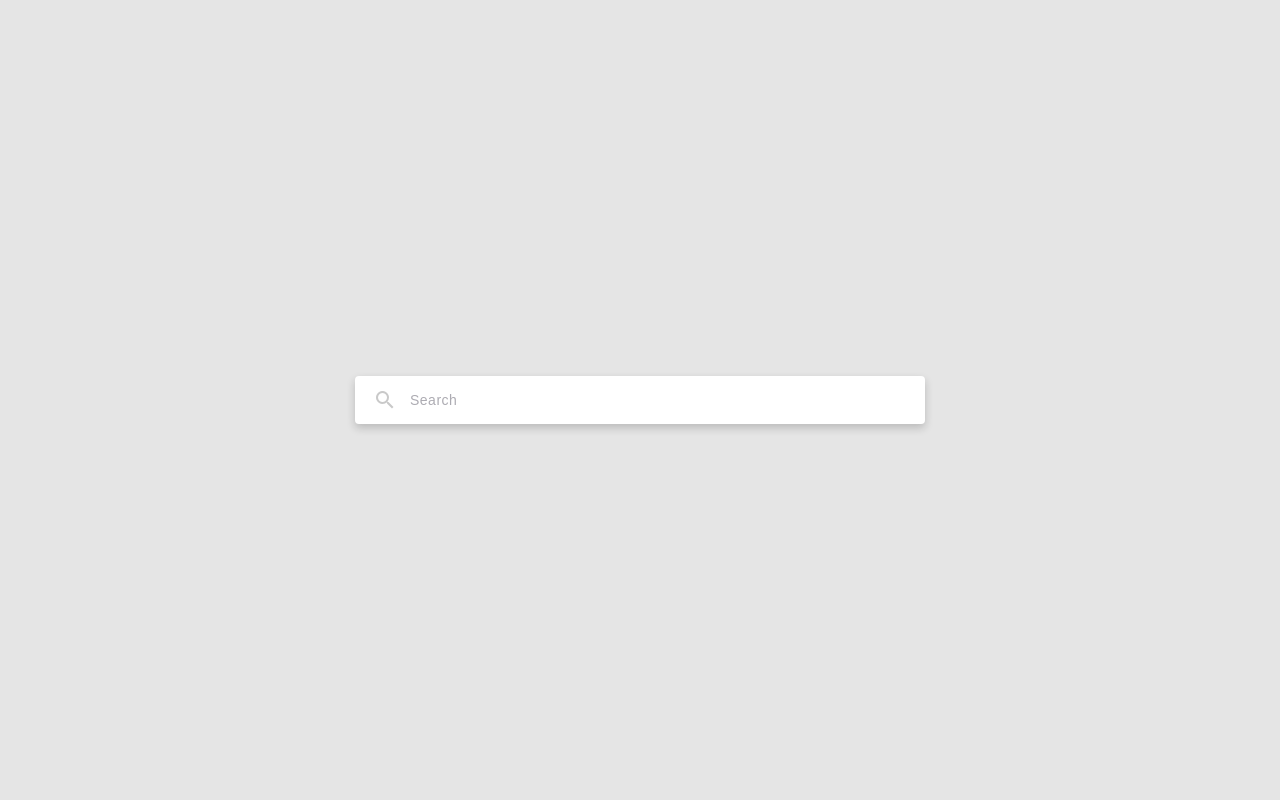
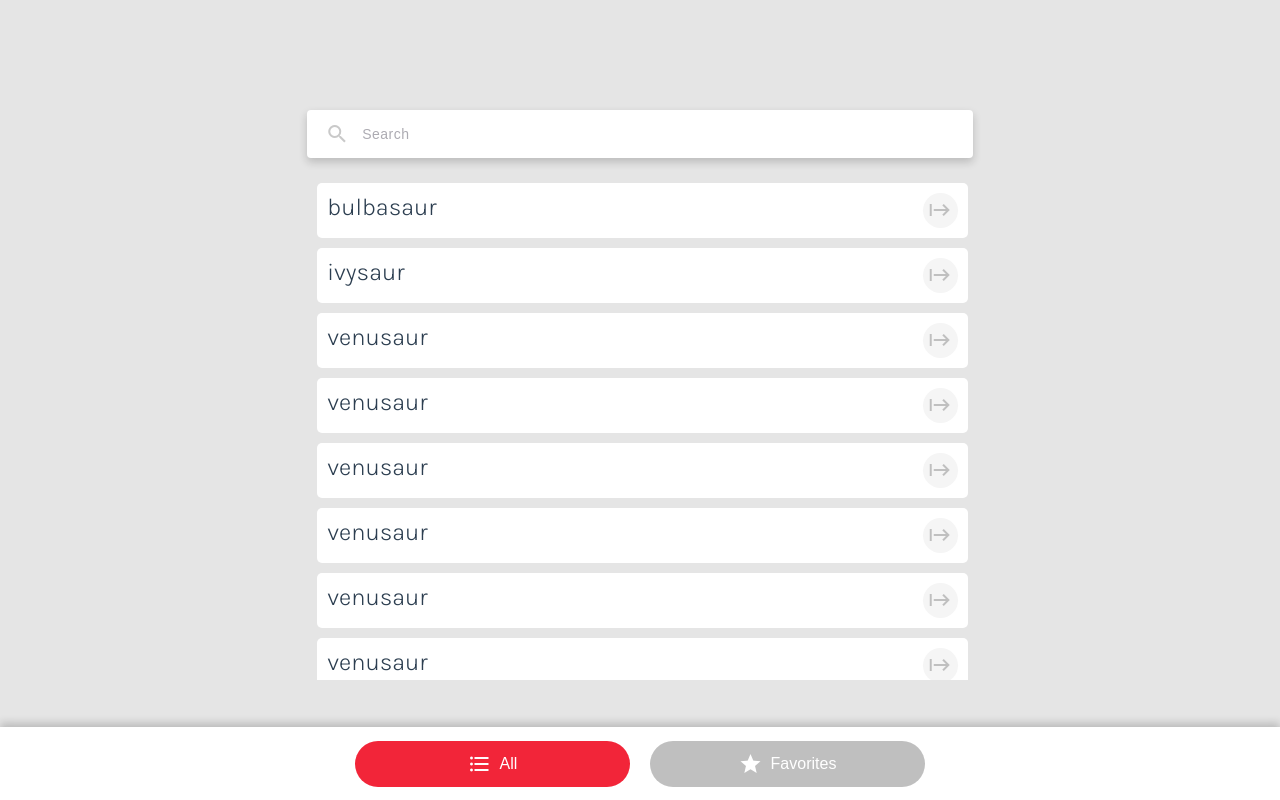
Before and after one commit to GermanAviles/mypokedex, a Vue app: page /pokemons in a window 1280 px wide. Built offline with nearby package versions, Linux system fonts and the light colour scheme.

Commit message:
- componente para data encontrada creado - interacción con botones de tab creada - falta logica para renderizar la data cuando cambie de tab -  eventos globales agregados

```diff
--- a/public/index.html
+++ b/public/index.html
@@ -1,5 +1,5 @@
 <!DOCTYPE html>
-<html lang="">
+<html lang="es">
   <head>
     <meta charset="utf-8">
     <meta http-equiv="X-UA-Compatible" content="IE=edge">
--- a/src/App.vue
+++ b/src/App.vue
@@ -7,7 +7,6 @@
 <style lang="scss">
 @import './assets/styles/variables/colors.css';
 @import url('https://fonts.googleapis.com/css2?family=Karla:wght@200;300&display=swap');
-// @import url('https://fonts.googleapis.com/css2?family=Material+Icons');
 $material-icons-font-path: '~material-icons/iconfont/';
 @import '~material-icons/iconfont/material-icons.scss';
 
--- a/src/assets/styles/variables/colors.css
+++ b/src/assets/styles/variables/colors.css
@@ -1,13 +1,14 @@
 :root {
-  --primary: #F22539;
-  --primary-oscuro: #b40f2d;
-  --secondary: #BFBFBF;
-  --gold: #ECA539;
-  --cicle-background: #F5F5F5;
-  --black: #000000;
-  --white: #ffffff;
-  --red-pokeball: #EF4036;
-  --background-app: #E5E5E5;
-  --input-placeholder: #8a8892;
-  --input-color: #1e124d;
+  --primary:              #F22539;
+  --primary-oscuro:       #b40f2d;
+  --secondary:            #BFBFBF;
+  --gold:                 #ECA539;
+  --cicle-background:     #F5F5F5;
+  --black:                #000000;
+  --white:                #ffffff;
+  --red-pokeball:         #EF4036;
+  --background-app:       #E5E5E5;
+  --input-placeholder:    #8a8892;
+  --input-color:          #1e124d;
+  --background-scrollbar: #F5F5F5;
 }
--- /dev/null
+++ b/src/components/data-found.vue
@@ -0,0 +1,119 @@
+<template>
+  <div class="data-found">
+    <pokemon-list :pokemonsList="pokemonsList" />
+    <div class="data-found__controles">
+      <button class="button active" id="get-all" type="button" @click="cambioTab">
+        <span class="material-icons-outlined">format_list_bulleted</span>
+        All
+      </button>
+
+      <button class="button" id="get-favorites" type="button" @click="cambioTab">
+        <span class="material-icons-outlined">star</span>
+        Favorites
+      </button>
+    </div>
+  </div>
+</template>
+
+<script>
+import pokemonList from './pokemon-list.vue';
+
+export default {
+  name: 'dataFound',
+
+components: {
+    'pokemon-list': pokemonList
+  },
+
+  props: {
+  },
+
+  data: () => ({
+    tabAnterior: 'get-all',
+    pokemonsList: [
+      {"name":"bulbasaur", "url":"https://pokeapi.co/api/v2/pokemon/1/"},
+      {"name":"ivysaur","url":"https://pokeapi.co/api/v2/pokemon/2/"},
+      {"name":"venusaur","url":"https://pokeapi.co/api/v2/pokemon/3/"},
+      {"name":"venusaur","url":"https://pokeapi.co/api/v2/pokemon/3/"},
+      {"name":"venusaur","url":"https://pokeapi.co/api/v2/pokemon/3/"},
+      {"name":"venusaur","url":"https://pokeapi.co/api/v2/pokemon/3/"},
+      {"name":"venusaur","url":"https://pokeapi.co/api/v2/pokemon/3/"},
+      {"name":"venusaur","url":"https://pokeapi.co/api/v2/pokemon/3/"},
+      {"name":"venusaur","url":"https://pokeapi.co/api/v2/pokemon/3/"},
+      {"name":"venusaur","url":"https://pokeapi.co/api/v2/pokemon/3/"},
+      {"name":"venusaur","url":"https://pokeapi.co/api/v2/pokemon/3/"},
+      {"name":"venusaur","url":"https://pokeapi.co/api/v2/pokemon/3/"},
+      {"name":"venusaur","url":"https://pokeapi.co/api/v2/pokemon/3/"},
+    ]
+  }),
+
+  mounted(){
+    // https://pokeapi.co/api/v2/pokemon
+    // https://pokeapi.co/api/v2/pokemon/name
+    this.$eventBus.$on('change-name', this.changeName);
+  },
+
+  methods: {
+    cambioTab( event ) {
+      const idActual = event.srcElement.id || event.srcElement.parentNode.id;
+      document.getElementById(this.tabAnterior).classList.remove('active');
+      document.getElementById(idActual).classList.add('active');
+      this.tabAnterior = idActual;
+    }
+  },
+  beforeDestroy() {
+    this.$eventBus.$off('change-name');
+  },
+}
+</script>
+
+<!-- Add "scoped" attribute to limit CSS to this component only -->
+<style scoped lang="scss">
+
+.data-found {
+  .data-found__controles {
+    width: 100%;
+    display: flex;
+    flex-flow: row wrap;
+    justify-content: center;
+    height: 73px;
+    padding: 14px 0;
+    background: var(--white);
+    box-shadow: 0 -4px 8px 0 rgba(21,21,21,.2);
+    position: absolute;
+    right: 0;
+    bottom: 0;
+
+    button {
+      margin:  0px 10px;
+    }
+  }
+}
+
+.button {
+  font-size: 1em;
+  min-width: 275px;
+  display: flex;
+  justify-content: center;
+  align-items: center;
+  color: var(--white);
+  background-color: var(--secondary);
+  border: none;
+  padding: 11px 20px;
+  border-radius: 60px;
+  transition: background-color .3s ease-out .1s;
+  span {
+    margin-right: 8px;
+  }
+}
+
+.button:hover {
+  cursor: pointer;
+  // background-color: var(--primary-oscuro);
+}
+
+.active {
+  background-color: var(--primary);
+}
+
+</style>
--- a/src/components/no-data-found.vue
+++ b/src/components/no-data-found.vue
@@ -8,7 +8,7 @@
 
 <script>
 export default {
-  name: 'HelloWorld',
+  name: 'noDataFound',
   props: {
     msg: String
   },
@@ -21,7 +21,6 @@ export default {
 }
 </script>
 
-<!-- Add "scoped" attribute to limit CSS to this component only -->
 <style scoped lang="scss">
 
 .no-data-found {
--- a/src/components/pokemon-datail.vue
+++ b/src/components/pokemon-datail.vue
@@ -12,6 +12,5 @@ export default {
 }
 </script>
 
-<!-- Add "scoped" attribute to limit CSS to this component only -->
 <style scoped lang="scss">
 </style>
--- /dev/null
+++ b/src/components/pokemon-list.vue
@@ -0,0 +1,97 @@
+<template>
+  <div class="pokemons-list">
+    <ul class="pokemons-list__ul">
+      <li v-for="(pokemon, index) of pokemonsList" :key="index" class="pokemons-list-ul-li">
+        {{ pokemon.name }}
+        <span class="circle">
+          <span class="input-icon material-icons-outlined">start</span>
+        </span>
+      </li>
+    </ul>
+  </div>
+</template>
+
+<script>
+export default {
+  name: 'pokemon-list',
+  props: {
+    pokemonsList: {
+      type: [],
+      default: []
+    }
+  },
+  methods: {
+  },
+}
+</script>
+
+<!-- Add "scoped" attribute to limit CSS to this component only -->
+<style scoped lang="scss">
+.pokemons-list {
+  width: 100%;
+  position: relative;
+  margin-bottom: 10px;
+  padding: 0 5px;
+  overflow-y: auto;
+  overflow-x: hidden;
+
+  .pokemons-list__ul {
+    width: 100%;
+    max-height: 64vh;
+    position: relative;
+    padding: 5px 0 5px 5px;
+    margin: 0;
+
+    .pokemons-list-ul-li {
+      list-style: none;
+      position: relative;
+      text-align: start;
+      padding: 10px;
+      margin: 10px 0;
+      background-color: var(--white);
+      font-size: 1.5em;
+      display: flex;
+      justify-content: space-between;
+      border-radius: 5px;
+
+      .circle {
+        height: 35px;
+        width: 35px;
+        background-color: var(--cicle-background);
+        display: inline-block;
+        border: none;
+        border-radius: 50%;
+        padding: 5px;
+        span {
+          color:var(--secondary);
+        }
+      }
+
+      .circle:hover {
+        cursor: pointer;
+        span {
+          cursor: pointer;
+        }
+      }
+    }
+  }
+}
+
+.pokemons-list::-webkit-scrollbar {
+	width: 12px;
+	background-color: var(--background-scrollbar);
+  border-radius: 10px;
+  margin: 20px;
+}
+
+.pokemons-list::-webkit-scrollbar-thumb {
+	border-radius: 10px;
+	-webkit-box-shadow: inset 0 0 4px var(--input-color);
+	background-color: var(--cicle-background);
+}
+
+.favorite {
+  color: var(--gold);
+}
+
+</style>
--- a/src/main.js
+++ b/src/main.js
@@ -2,6 +2,7 @@ import Vue from 'vue'
 import App from './App.vue'
 import router from './router'
 
+Vue.prototype.$eventBus = new Vue();
 Vue.config.productionTip = false
 
 new Vue({
--- a/src/pages/Pokemons.vue
+++ b/src/pages/Pokemons.vue
@@ -15,6 +15,9 @@
         <no-data-found @goback="limpiarBusqueda" />
       </div>
       <!-- Con resultados -->
+      <div class="pokemons__data">
+        <data-found />
+      </div>
     </div>
 
   </div>
@@ -24,12 +27,14 @@
 import pokeballLoading from '@/components/pokeball-loading.vue';
 import noDataFound from '@/components/no-data-found.vue';
 import buscador from '@/components/buscador.vue';
+import dataFound from '@/components/data-found.vue';
 
 export default {
   name: 'pokemons',
   components: {
     'pokeball-loading': pokeballLoading,
     'no-data-found': noDataFound,
+    'data-found': dataFound,
     buscador,
   },
 
@@ -44,7 +49,7 @@ export default {
     textoBusqued() {
       clearTimeout( this.timeHandler );
       this.timeHandler = setTimeout(() => {
-        console.log('Ejecutar petición', this.textoBusqued);
+        // console.log('Ejecutar petición', this.textoBusqued);
       }, 300);
       // console.log('NYEIV: ', this.textoBusqued);
     }
@@ -84,10 +89,17 @@ export default {
   }
 
   .pokemons__contenedor {
+    width: 52vw;
+    max-width: 690px;
+    // position: relative;
 
     .contenedor-buscador {
-      width: 570px;
+      width: 100%;
       height: fit-content;
+    }
+
+    .pokemons__data {
+      margin-top: 10px;
     }
 
   }
```
